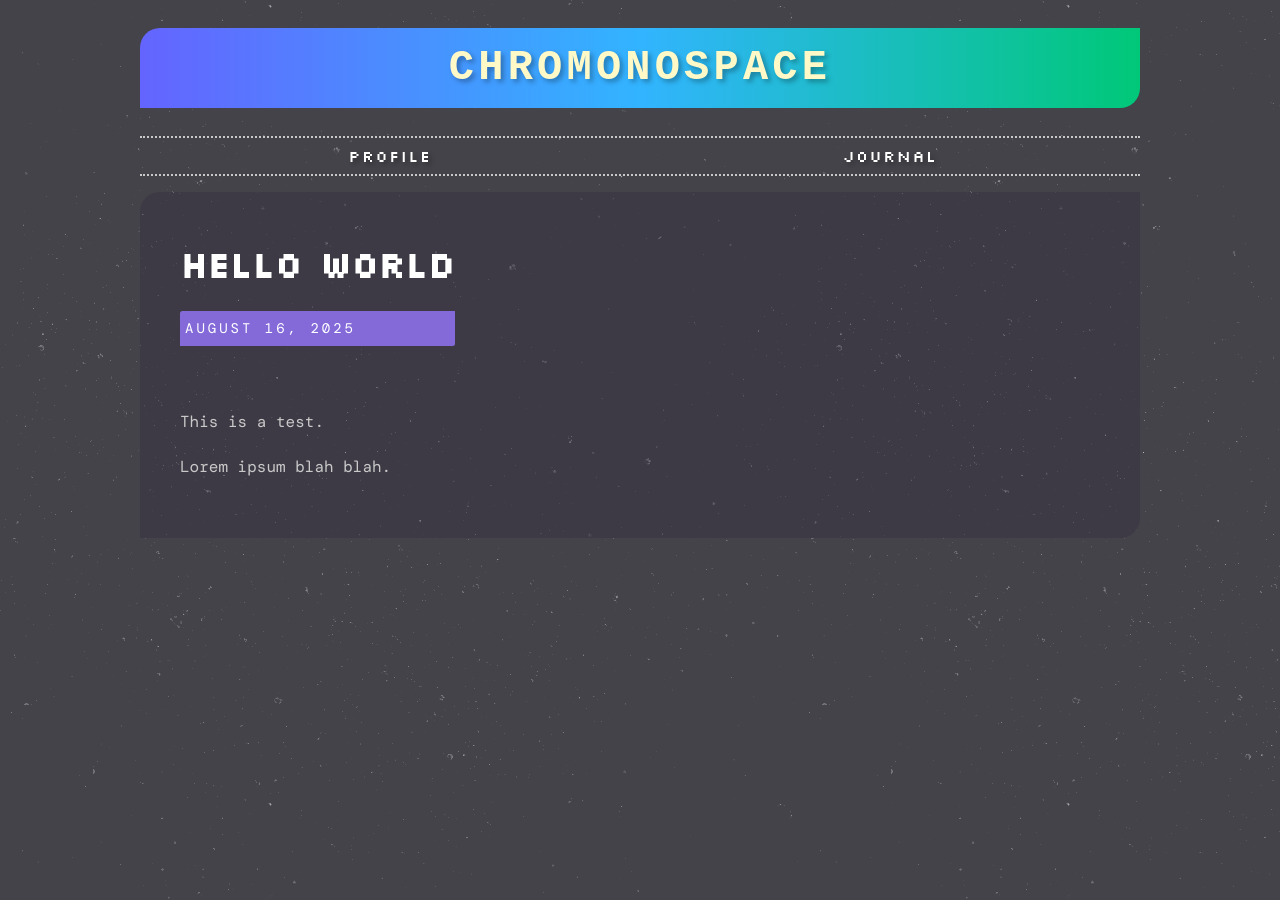
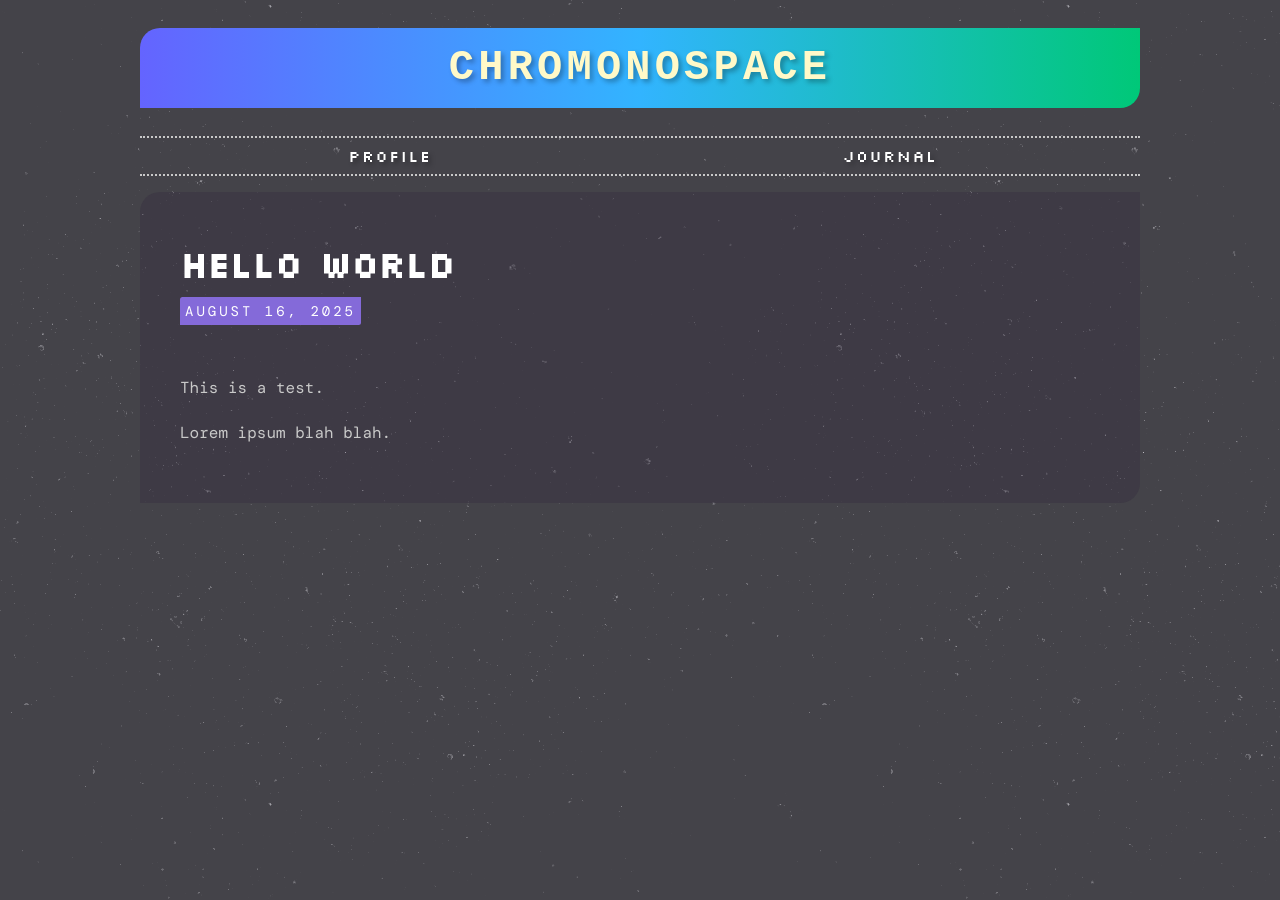
Before and after one commit to iridiumquartz/chromonospace, a Jekyll site: the page built from _posts/2025-08-16-test.html, in a window 1280 px wide. Built offline with Jekyll 4.4.1, drawn with Linux system fonts in a browser that asks for light colours; some web fonts are replaced.

Commit message:
Update posttest.html

```diff
--- a/_layouts/posttest.html
+++ b/_layouts/posttest.html
@@ -5,7 +5,7 @@
 <article>
   <div class="j-header">
     <h2>{{ page.title }}</h2>
-    <p class="j-meta">{{ page.date | date: "%B %d, %Y" }}</p>
+    <span class="j-meta">{{ page.date | date: "%B %d, %Y" }}</span>
   </div>
   <div class="j-content">
     {{ content }}
```
